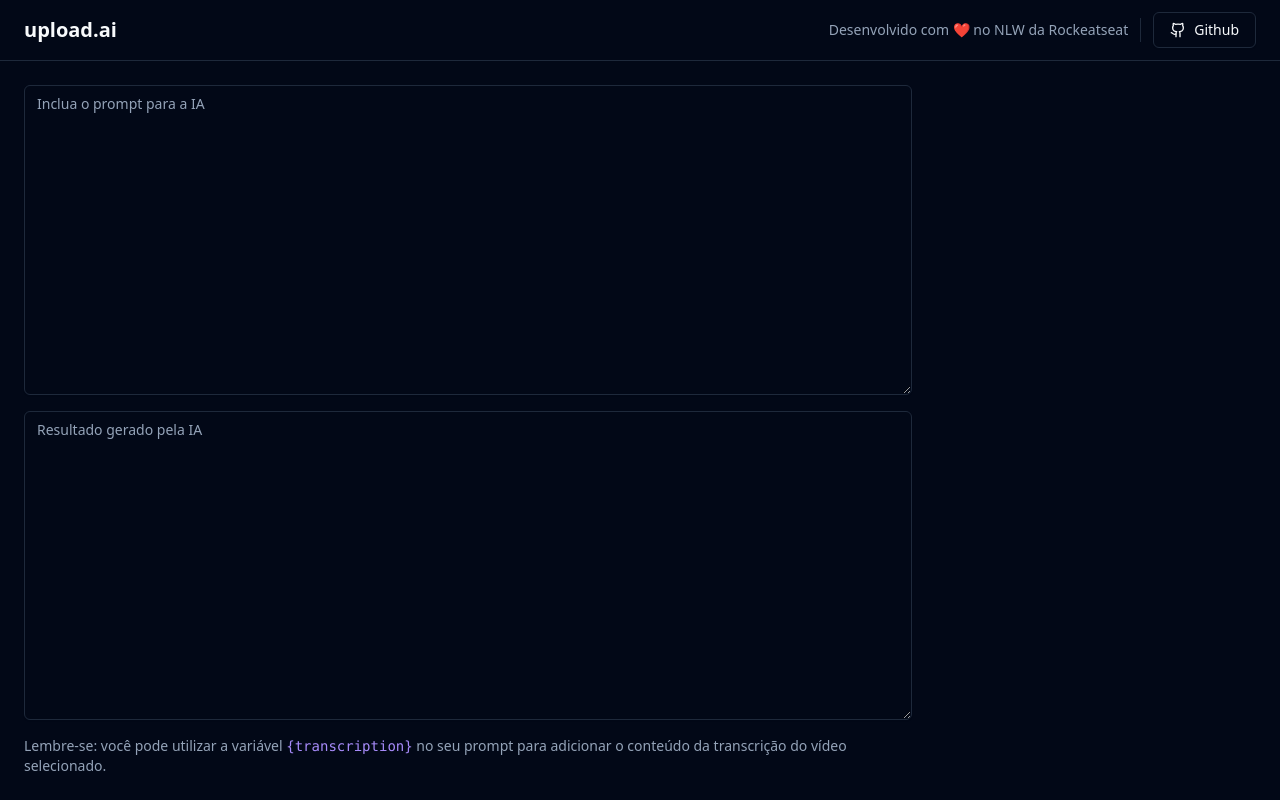
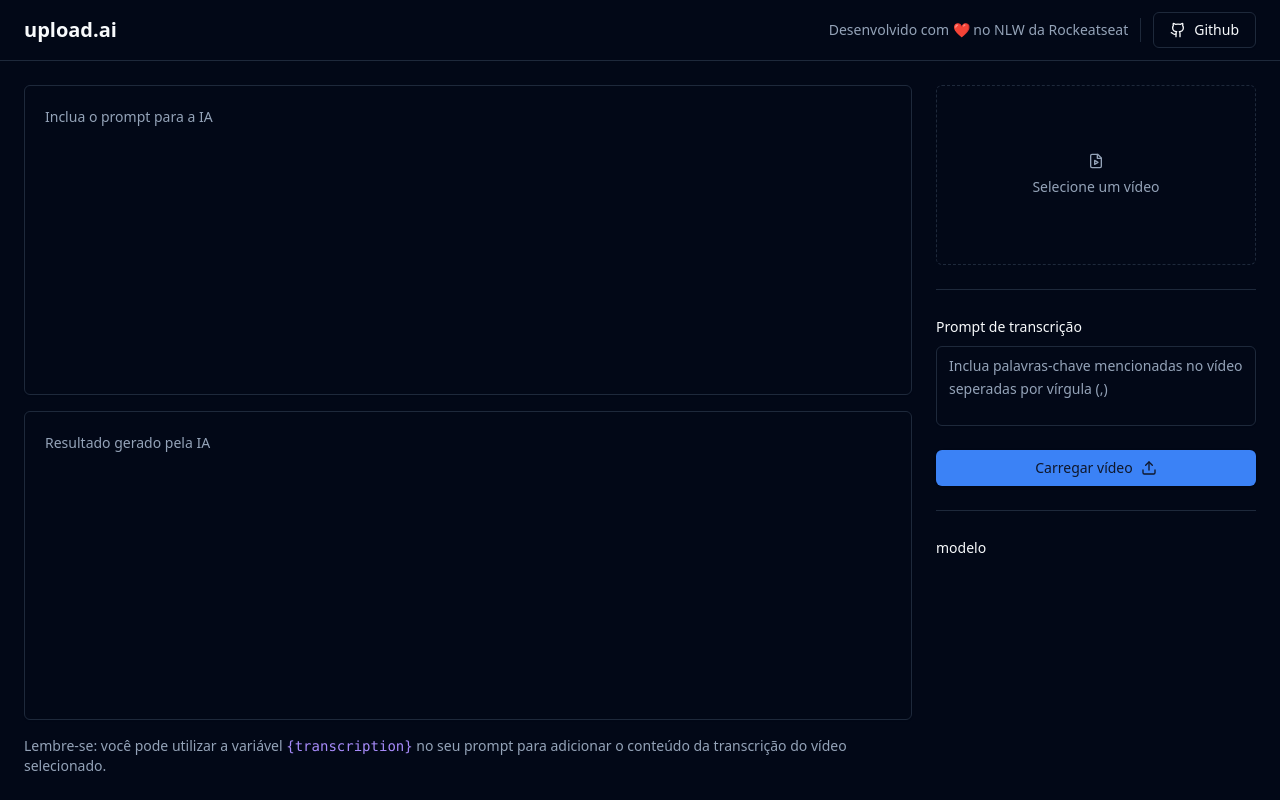
Before and after one commit to Samuel-Brito19/NLW-AI, a React (Vite) app: page / in a window 1280 px wide. Built offline with nearby package versions, Linux system fonts and the light colour scheme.

Commit message:
Making our sidebar

```diff
--- a/package.json
+++ b/package.json
@@ -11,6 +11,8 @@
   },
   "dependencies": {
     "@radix-ui/react-icons": "^1.3.0",
+    "@radix-ui/react-label": "^2.0.2",
+    "@radix-ui/react-select": "^1.2.2",
     "@radix-ui/react-separator": "^1.0.3",
     "@radix-ui/react-slot": "^1.0.2",
     "class-variance-authority": "^0.7.0",
--- a/src/App.tsx
+++ b/src/App.tsx
@@ -1,7 +1,8 @@
-import { Github } from "lucide-react";
+import { Github, FileVideo, Upload } from "lucide-react";
 import { Button } from "./components/ui/button";
 import { Separator } from "./components/ui/separator";
 import { Textarea } from "./components/ui/textarea";
+import { Label } from "./components/ui/label";
 
 
 export function App() {
@@ -26,13 +27,49 @@
       <main className="flex-1 p-6 flex gap-6">
         <div className="flex flex-col flex-1 gap-4">
           <div className="grid grid-rows-2 gap-4 flex-1">
-            <Textarea placeholder="Inclua o prompt para a IA" />
-            <Textarea placeholder="Resultado gerado pela IA" readOnly />
+            <Textarea
+              className="resize-none p-5 leading-relaxed"
+              placeholder="Inclua o prompt para a IA" />
+            <Textarea
+              className="resize-none p-5 leading-relaxed"
+              placeholder="Resultado gerado pela IA" readOnly />
           </div>
           <p className="text-sm text-muted-foreground">
             Lembre-se: você pode utilizar a variável <code className="text-violet-400">{'{transcription}'}</code> no seu prompt para adicionar o conteúdo da transcrição do vídeo selecionado.</p>
         </div>
-        <aside className="w-80"></aside>
+        <aside className="w-80 space-y-6">
+          <form className="space-y-6">
+            <label htmlFor="video"
+              className="border flex rounded-md aspect-video cursor-pointer border-dashed text-sm flex-col gap-2 items-center justify-center text-muted-foreground hover:bg-primary/5"
+            >
+              <FileVideo className="w-4 h-4" />
+              Selecione um vídeo</label>
+            <input type="file" id="video" accept="video/mp4" className="sr-only" />
+
+            <Separator />
+
+            <div className="space-y-2">
+              <Label htmlFor="transcription_prompt">Prompt de transcrição</Label>
+              <Textarea
+                className="h-20 leading-relaxed resize-none"
+                id="transcription_prompt"
+                placeholder="Inclua palavras-chave mencionadas no vídeo seperadas por vírgula (,)"
+              />
+            </div>
+            <Button type="submit" className="w-full">
+              Carregar vídeo
+              <Upload className="w-4 h-4 ml-2" />
+            </Button>
+          </form>
+
+          <Separator />
+
+          <form className="space-y-6">
+            <div className="space-y-2">
+              <Label>modelo</Label>
+            </div>
+          </form>
+        </aside>
 
       </main>
     </div>
--- /dev/null
+++ b/src/components/ui/label.tsx
@@ -0,0 +1,24 @@
+import * as React from "react"
+import * as LabelPrimitive from "@radix-ui/react-label"
+import { cva, type VariantProps } from "class-variance-authority"
+
+import { cn } from "@/lib/utils"
+
+const labelVariants = cva(
+  "text-sm font-medium leading-none peer-disabled:cursor-not-allowed peer-disabled:opacity-70"
+)
+
+const Label = React.forwardRef<
+  React.ElementRef<typeof LabelPrimitive.Root>,
+  React.ComponentPropsWithoutRef<typeof LabelPrimitive.Root> &
+    VariantProps<typeof labelVariants>
+>(({ className, ...props }, ref) => (
+  <LabelPrimitive.Root
+    ref={ref}
+    className={cn(labelVariants(), className)}
+    {...props}
+  />
+))
+Label.displayName = LabelPrimitive.Root.displayName
+
+export { Label }
--- /dev/null
+++ b/src/components/ui/select.tsx
@@ -0,0 +1,118 @@
+import * as React from "react"
+import { CaretSortIcon, CheckIcon } from "@radix-ui/react-icons"
+import * as SelectPrimitive from "@radix-ui/react-select"
+
+import { cn } from "@/lib/utils"
+
+const Select = SelectPrimitive.Root
+
+const SelectGroup = SelectPrimitive.Group
+
+const SelectValue = SelectPrimitive.Value
+
+const SelectTrigger = React.forwardRef<
+  React.ElementRef<typeof SelectPrimitive.Trigger>,
+  React.ComponentPropsWithoutRef<typeof SelectPrimitive.Trigger>
+>(({ className, children, ...props }, ref) => (
+  <SelectPrimitive.Trigger
+    ref={ref}
+    className={cn(
+      "flex h-9 w-full items-center justify-between rounded-md border border-input bg-transparent px-3 py-2 text-sm shadow-sm ring-offset-background placeholder:text-muted-foreground focus:outline-none focus:ring-1 focus:ring-ring disabled:cursor-not-allowed disabled:opacity-50",
+      className
+    )}
+    {...props}
+  >
+    {children}
+    <SelectPrimitive.Icon asChild>
+      <CaretSortIcon className="h-4 w-4 opacity-50" />
+    </SelectPrimitive.Icon>
+  </SelectPrimitive.Trigger>
+))
+SelectTrigger.displayName = SelectPrimitive.Trigger.displayName
+
+const SelectContent = React.forwardRef<
+  React.ElementRef<typeof SelectPrimitive.Content>,
+  React.ComponentPropsWithoutRef<typeof SelectPrimitive.Content>
+>(({ className, children, position = "popper", ...props }, ref) => (
+  <SelectPrimitive.Portal>
+    <SelectPrimitive.Content
+      ref={ref}
+      className={cn(
+        "relative z-50 min-w-[8rem] overflow-hidden rounded-md border bg-popover text-popover-foreground shadow-md data-[state=open]:animate-in data-[state=closed]:animate-out data-[state=closed]:fade-out-0 data-[state=open]:fade-in-0 data-[state=closed]:zoom-out-95 data-[state=open]:zoom-in-95 data-[side=bottom]:slide-in-from-top-2 data-[side=left]:slide-in-from-right-2 data-[side=right]:slide-in-from-left-2 data-[side=top]:slide-in-from-bottom-2",
+        position === "popper" &&
+          "data-[side=bottom]:translate-y-1 data-[side=left]:-translate-x-1 data-[side=right]:translate-x-1 data-[side=top]:-translate-y-1",
+        className
+      )}
+      position={position}
+      {...props}
+    >
+      <SelectPrimitive.Viewport
+        className={cn(
+          "p-1",
+          position === "popper" &&
+            "h-[var(--radix-select-trigger-height)] w-full min-w-[var(--radix-select-trigger-width)]"
+        )}
+      >
+        {children}
+      </SelectPrimitive.Viewport>
+    </SelectPrimitive.Content>
+  </SelectPrimitive.Portal>
+))
+SelectContent.displayName = SelectPrimitive.Content.displayName
+
+const SelectLabel = React.forwardRef<
+  React.ElementRef<typeof SelectPrimitive.Label>,
+  React.ComponentPropsWithoutRef<typeof SelectPrimitive.Label>
+>(({ className, ...props }, ref) => (
+  <SelectPrimitive.Label
+    ref={ref}
+    className={cn("px-2 py-1.5 text-sm font-semibold", className)}
+    {...props}
+  />
+))
+SelectLabel.displayName = SelectPrimitive.Label.displayName
+
+const SelectItem = React.forwardRef<
+  React.ElementRef<typeof SelectPrimitive.Item>,
+  React.ComponentPropsWithoutRef<typeof SelectPrimitive.Item>
+>(({ className, children, ...props }, ref) => (
+  <SelectPrimitive.Item
+    ref={ref}
+    className={cn(
+      "relative flex w-full cursor-default select-none items-center rounded-sm py-1.5 pl-2 pr-8 text-sm outline-none focus:bg-accent focus:text-accent-foreground data-[disabled]:pointer-events-none data-[disabled]:opacity-50",
+      className
+    )}
+    {...props}
+  >
+    <span className="absolute right-2 flex h-3.5 w-3.5 items-center justify-center">
+      <SelectPrimitive.ItemIndicator>
+        <CheckIcon className="h-4 w-4" />
+      </SelectPrimitive.ItemIndicator>
+    </span>
+    <SelectPrimitive.ItemText>{children}</SelectPrimitive.ItemText>
+  </SelectPrimitive.Item>
+))
+SelectItem.displayName = SelectPrimitive.Item.displayName
+
+const SelectSeparator = React.forwardRef<
+  React.ElementRef<typeof SelectPrimitive.Separator>,
+  React.ComponentPropsWithoutRef<typeof SelectPrimitive.Separator>
+>(({ className, ...props }, ref) => (
+  <SelectPrimitive.Separator
+    ref={ref}
+    className={cn("-mx-1 my-1 h-px bg-muted", className)}
+    {...props}
+  />
+))
+SelectSeparator.displayName = SelectPrimitive.Separator.displayName
+
+export {
+  Select,
+  SelectGroup,
+  SelectValue,
+  SelectTrigger,
+  SelectContent,
+  SelectLabel,
+  SelectItem,
+  SelectSeparator,
+}
```
Also changed, not shown: 1 other file (tests, documents, lock files or other folders).
